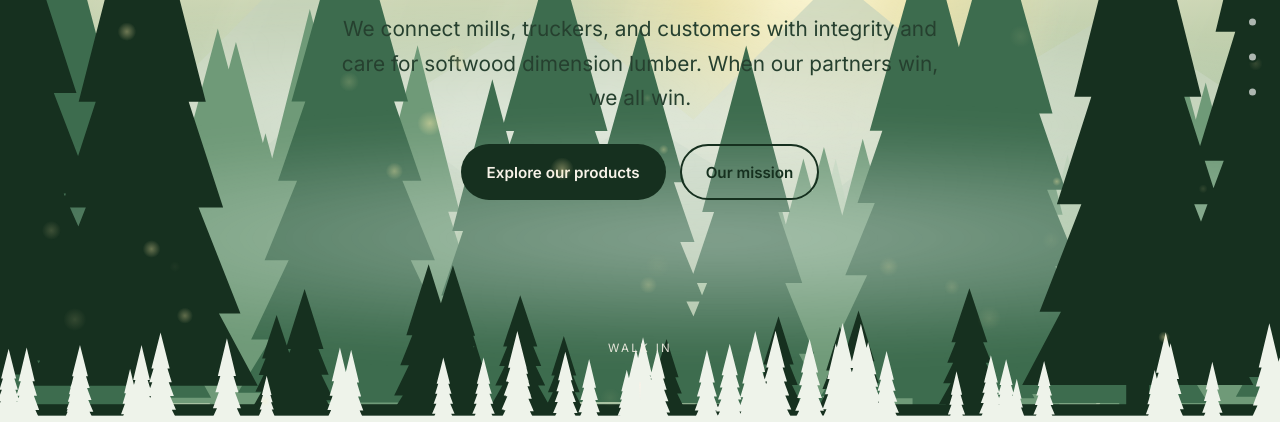
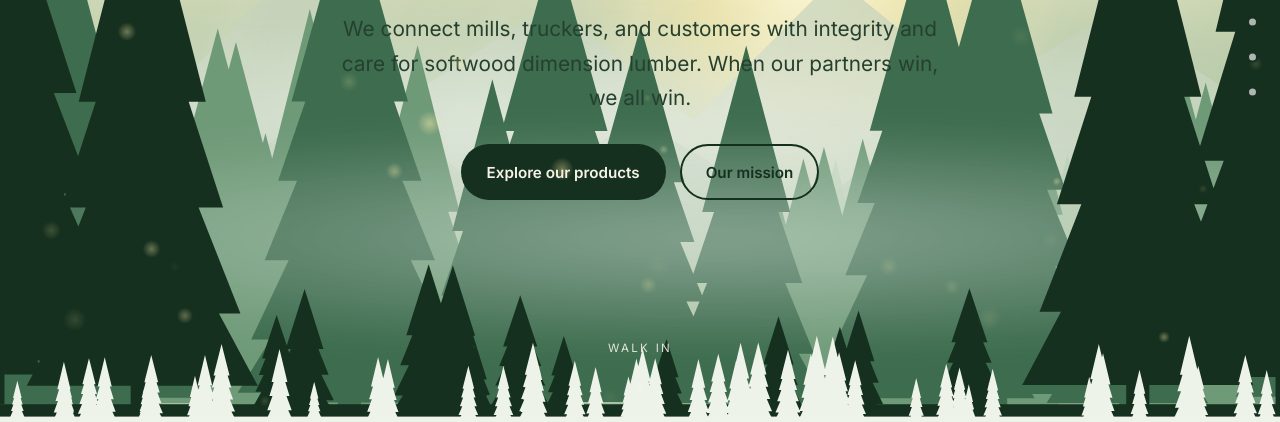
Before and after one commit to JB-Developer-1/MissionsLumber, a plain HTML site: page index.html in a window 1280 px wide. Shown: the part 378-800 px from the top of the page. Drawn offline with Linux system fonts and the light colour scheme.

Commit message:
Update treeline height calculation in CSS

```diff
--- a/index.html
+++ b/index.html
@@ -1,4 +1,3 @@
-
 <!DOCTYPE html>
 <html lang="en">
 <head>
@@ -91,7 +90,7 @@ nav.top.scrolled .menu-btn{color:var(--cream)}
 
 /* SECTIONS + TREELINES */
 section{position:relative}
-.treeline{position:absolute;left:0;right:0;bottom:calc(100% - 1px);height:clamp(60px,9vw,110px);pointer-events:none;z-index:2}
+.treeline{position:absolute;left:0;right:0;bottom:calc(100% - 1px);height:max(60px,7.5vw);pointer-events:none;z-index:2}
 .treeline svg{width:100%;height:100%;fill:currentColor}
 .pad{padding:clamp(80px,11vw,140px) 0}
 
```
